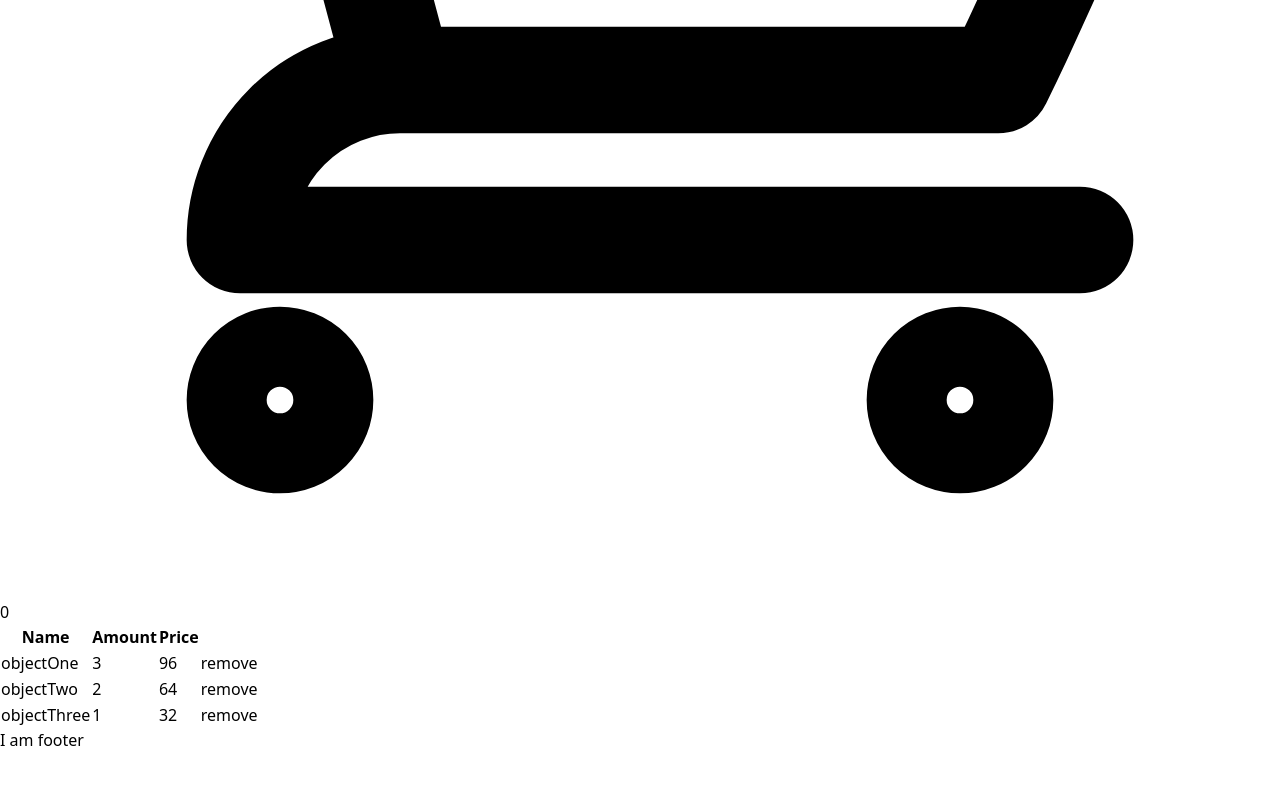
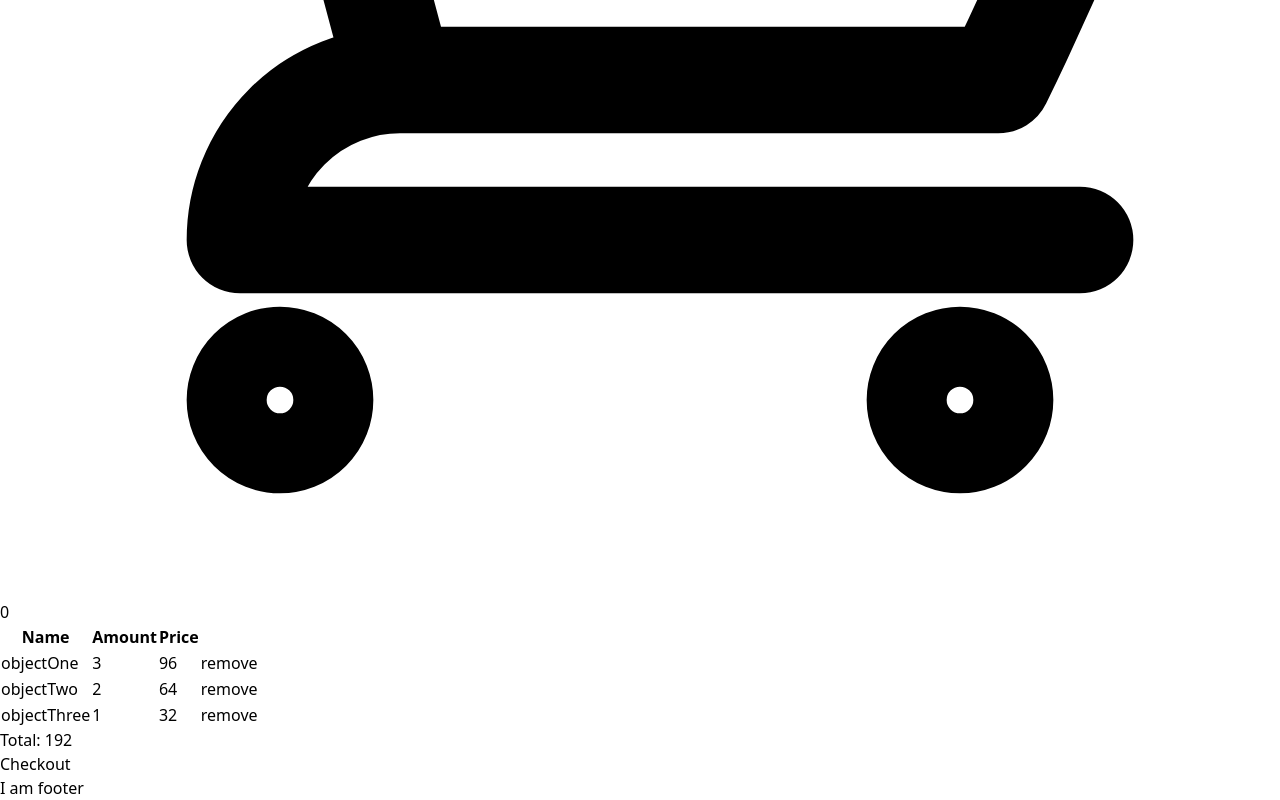
Before and after one commit to bepsik777/shopping-cart, a React (Vite) app: page /cart in a window 1280 px wide. Shown: the part 704-1504 px from the top of the page. Before the commit the page ends 1456 px from the top, so only its background shows below. Built offline with nearby package versions, Linux system fonts and the light colour scheme.

Commit message:
Fix Cart layout

```diff
--- a/src/components/Cart.jsx
+++ b/src/components/Cart.jsx
@@ -1,6 +1,6 @@
 import { fakeAddedarray } from "./fakeData";
 
-const TableRow = ({el}) => {
+const TableRow = ({ el }) => {
   return (
     // <div className="w-full grid grid-cols-4 py-2 place-items-center">
     //     <p className="py-2">{el.name}</p>
@@ -12,10 +12,14 @@ const TableRow = ({el}) => {
       <td className="px-2 py-1 border-2">{el.name}</td>
       <td className="px-2 py-1 border-2 text-right">{el.count}</td>
       <td className="px-2 py-1 border-2 text-right">{el.price * el.count}</td>
-        <td className="px-2 py-1"><button className="border-sky-600 bg-sky-400 border-2 p-1 rounded-md">remove</button></td>
+      <td className="px-2 py-1">
+        <button className="border-sky-600 bg-sky-400 border-2 p-1 rounded-md">
+          remove
+        </button>
+      </td>
     </tr>
-  )
-}
+  );
+};
 
 const Cart = () => {
   console.log(fakeAddedarray);
@@ -36,32 +40,38 @@ const Cart = () => {
   };
 
   const finalArray = createfinalArray(fakeAddedarray);
-  const total = finalArray.reduce((cv, acc) => {
-    console.log(cv, acc);
-    return (cv.price * cv.count) + (acc.price * acc.count)
-  })
-  console.log(total, 'total')
+  const total = finalArray
+    .map((el) => el.price * el.count)
+    .reduce((acc, cv) => acc + cv);
 
   return (
     <main className="h-full bg-red-400 grow flex flex-col justify-center items-center">
       <table className="w-[80%] p-10">
         <colgroup>
-          <col className="border-2"/>
-          <col className="border-2"/>
-          <col className="border-2"/>
+          <col className="border-2" />
+          <col className="border-2" />
+          <col className="border-2" />
           <col />
         </colgroup>
+        <thead>
           <tr className="p-2">
             <th className="px-2 py-1 border-2 text-left">Name</th>
             <th className="px-2 py-1 border-2 text-right">Amount</th>
             <th className="px-2 py-1 border-2 text-right">Price</th>
           </tr>
-        {finalArray.map(el => <TableRow el={el} key={el.name}></TableRow>)}
+        </thead>
+        <tbody>
+          {finalArray.map((el) => (
+            <TableRow el={el} key={el.name}></TableRow>
+          ))}
+        </tbody>
       </table>
+      <div className="flex gap-4 w-1/3 ml-24 mt-10 justify-end items-center pr-2 py-2">
+        <p>Total: {total}</p>
+        <button className="bg-violet-600 text-white p-1">Checkout</button>
+      </div>
     </main>
   );
 };
 
-
-
 export default Cart;
```
Lines whose indentation alone changed are shown as unchanged.
